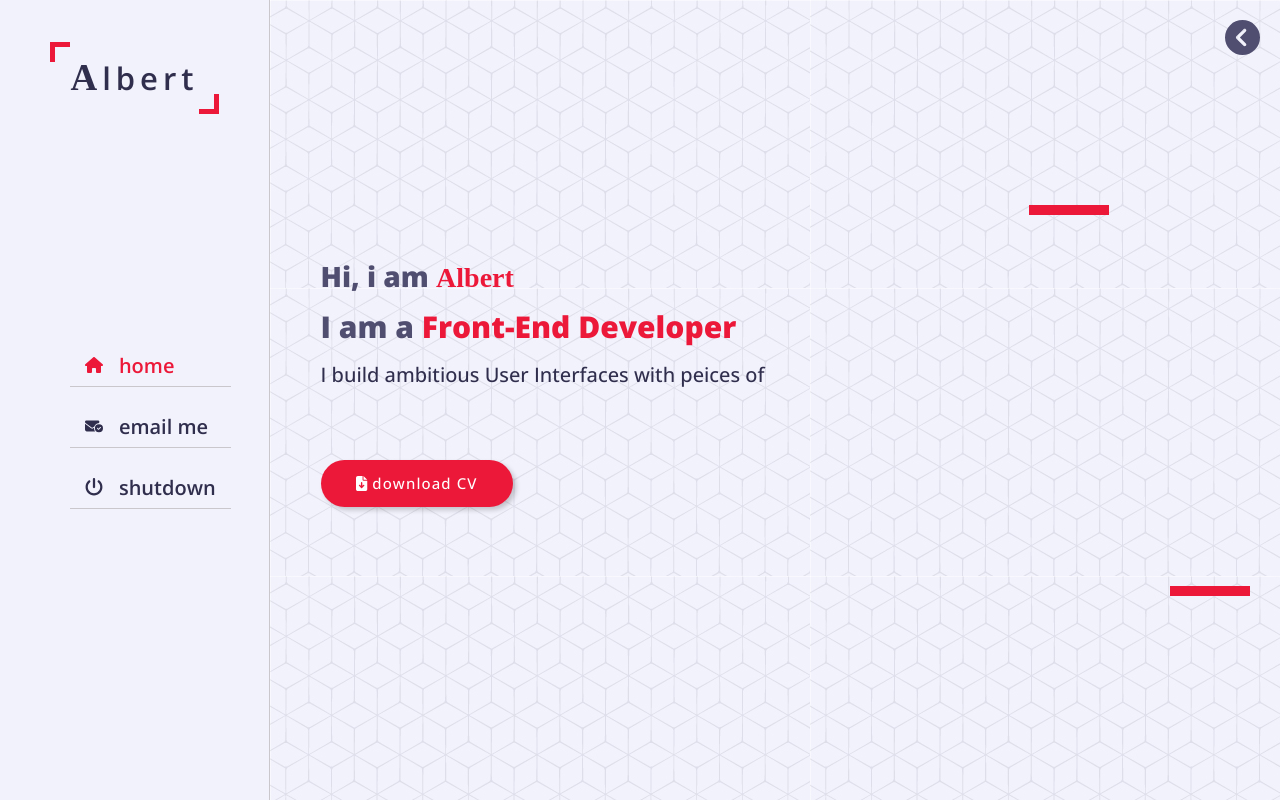
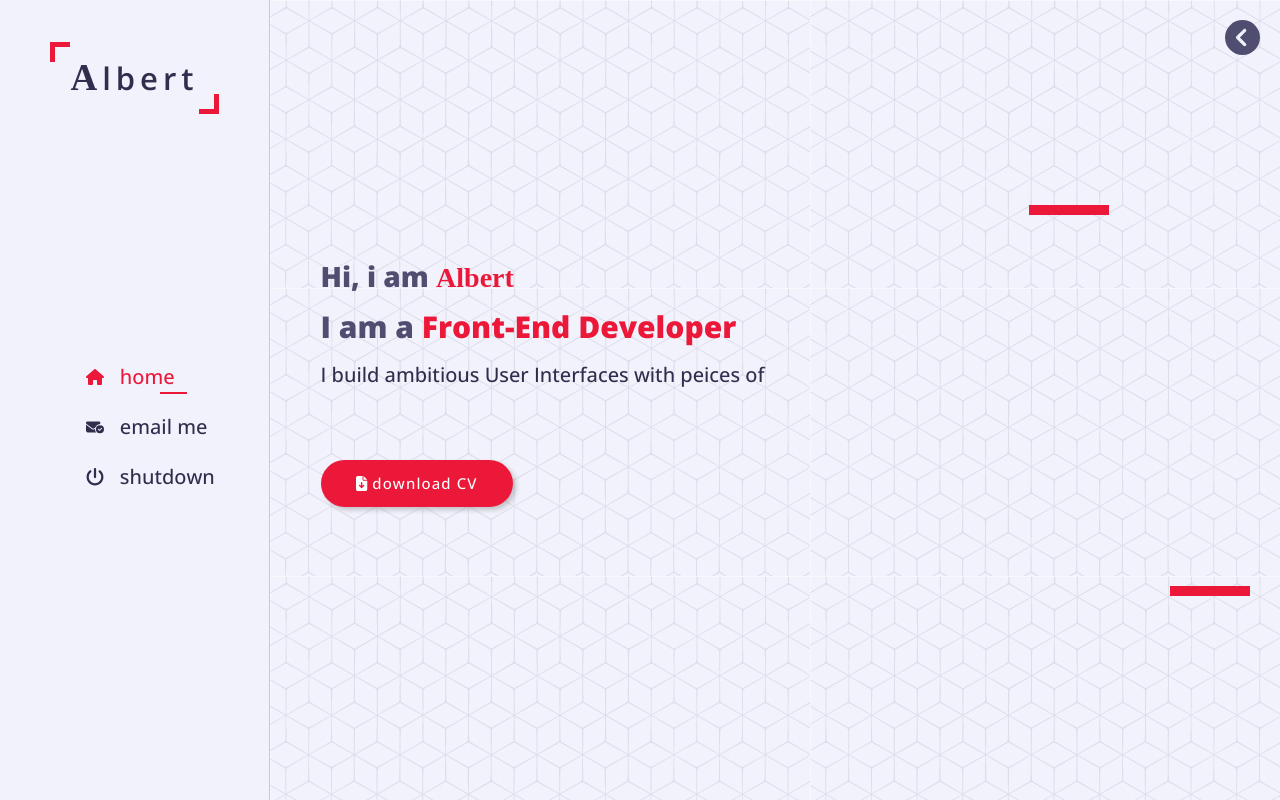
Before and after one commit to AMleeu/portfolio, a Vue app: page / in a window 1280 px wide. Built offline with nearby package versions, Linux system fonts and the light colour scheme; a web font is replaced by a local one.

Commit message:
updated nav links styling

```diff
--- a/src/components/AsideSection.vue
+++ b/src/components/AsideSection.vue
@@ -185,23 +185,45 @@ nav
 }
 .aside-section .aside-nav li a {
   font-size: 20px;
-  font-weight: 600;
-  display: block;
-  border-bottom: 1px solid var(--bg-black-50);
+  width:auto;
+  font-weight: 400;
   color: var(--text-black-900);
   padding: 5px 15px;
 }
+.aside-section .aside-nav li a::after{
+  content: "";
+  width:0%;
+  height: 2px;
+  background-color: var(--primary);
+  position:absolute;
+  left:0;
+  margin-top:30px;
+  margin-left:160px;
+  transition: all 0.4s ease-out;
+}
 .aside-section .aside-nav li a:hover,
-.aside-section .aside-nav li a:focus {
-  color: var(--bg-black-50);
+.aside-section .aside-nav li a:focus{
+  color:var(--bg-black-50);
+}
+.aside-section .aside-nav li a:hover::after,
+.aside-section .aside-nav li a:focus::after{
+  width:20%;
+  margin-left:160px;
 }
 .aside-section .aside-nav a.active {
   color: var(--primary);
+}
+.aside-section .aside-nav a.active::after{
+  width:10%;
 }
 .aside-section .aside-nav li a.active:hover,
 .aside-section .aside-nav li a.active:focus {
   color: var(--primary);
   cursor: default;
+}
+.aside-section .aside-nav li a.active:hover::after,
+.aside-section .aside-nav li a.active:focus::after {
+  width:10%;
 }
 /*
   give each icon a standard width
```
